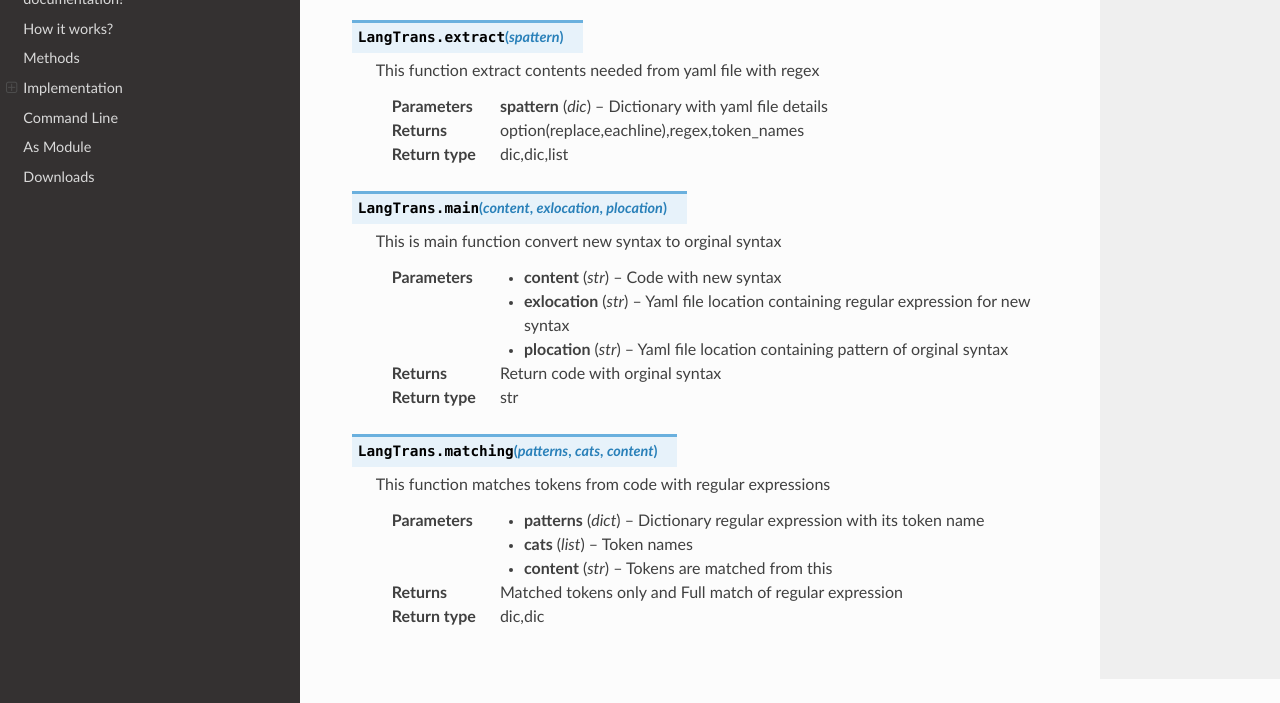
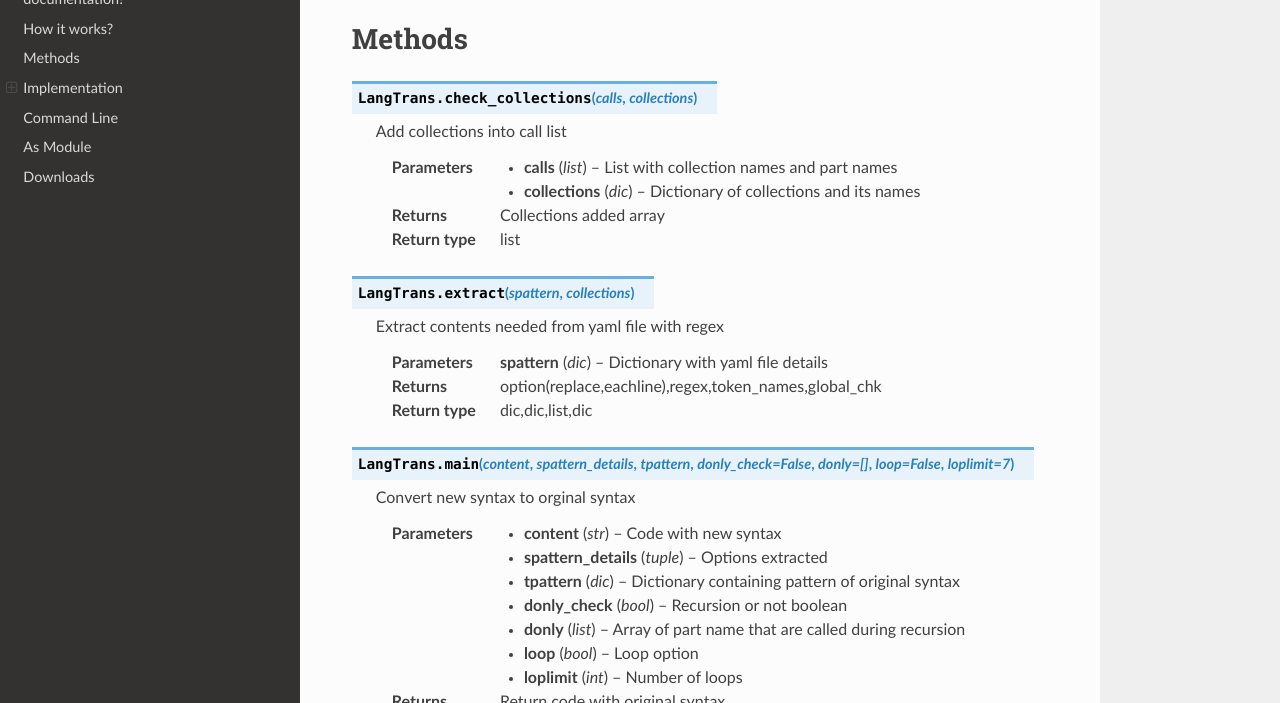
Before and after one commit to LangTrans/LangTrans, a Sphinx documentation site: the page built from docs/index.rst, in a window 1280 px wide and 900 px high, scrolled down 381 px, cut to the strip 197-900 px from the top of the window. Built offline with Sphinx 7.4.7 and the Read the Docs theme 2.0.0, drawn with Linux system fonts in a browser that asks for light colours; some of the changed text lies outside the part shown.

Commit message:
New features added
New documentation for part calling and collections

```diff
--- a/docs/index.rst
+++ b/docs/index.rst
@@ -30,62 +30,107 @@ Methods
 
 .. raw:: html
 
-	<span class="target" id="module-LangTrans"></span><dl class="py function">
+	<div class="section" id="module-LangTrans">
+	<span id="methods"></span><h1>Methods<a class="headerlink" href="#module-LangTrans" title="Permalink to this headline">¶</a></h1>
+	<dl class="py function">
+	<dt id="LangTrans.check_collections">
+	<code class="sig-prename descclassname">LangTrans.</code><code class="sig-name descname">check_collections</code><span class="sig-paren">(</span><em class="sig-param"><span class="n">calls</span></em>, <em class="sig-param"><span class="n">collections</span></em><span class="sig-paren">)</span><a class="headerlink" href="#LangTrans.check_collections" title="Permalink to this definition">¶</a></dt>
+	<dd><p>Add collections into call list</p>
+	<dl class="field-list simple">
+	<dt class="field-odd">Parameters</dt>
+	<dd class="field-odd"><ul class="simple">
+	<li><p><strong>calls</strong> (<em>list</em>) – List with collection names and part names</p></li>
+	<li><p><strong>collections</strong> (<em>dic</em>) – Dictionary of collections and its names</p></li>
+	</ul>
+	</dd>
+	<dt class="field-even">Returns</dt>
+	<dd class="field-even"><p>Collections added array</p>
+	</dd>
+	<dt class="field-odd">Return type</dt>
+	<dd class="field-odd"><p>list</p>
+	</dd>
+	</dl>
+	</dd></dl>
+
+	<dl class="py function">
 	<dt id="LangTrans.extract">
-	<code class="sig-prename descclassname">LangTrans.</code><code class="sig-name descname">extract</code><span class="sig-paren">(</span><em class="sig-param"><span class="n">spattern</span></em><span class="sig-paren">)</span><a class="headerlink" href="#LangTrans.extract" title="Permalink to this definition">¶</a></dt>
-	<dd><p>This function extract contents needed from yaml file with regex</p>
+	<code class="sig-prename descclassname">LangTrans.</code><code class="sig-name descname">extract</code><span class="sig-paren">(</span><em class="sig-param"><span class="n">spattern</span></em>, <em class="sig-param"><span class="n">collections</span></em><span class="sig-paren">)</span><a class="headerlink" href="#LangTrans.extract" title="Permalink to this definition">¶</a></dt>
+	<dd><p>Extract contents needed from yaml file with regex</p>
 	<dl class="field-list simple">
 	<dt class="field-odd">Parameters</dt>
 	<dd class="field-odd"><p><strong>spattern</strong> (<em>dic</em>) – Dictionary with yaml file details</p>
 	</dd>
 	<dt class="field-even">Returns</dt>
-	<dd class="field-even"><p>option(replace,eachline),regex,token_names</p>
+	<dd class="field-even"><p>option(replace,eachline),regex,token_names,global_chk</p>
 	</dd>
 	<dt class="field-odd">Return type</dt>
-	<dd class="field-odd"><p>dic,dic,list</p>
+	<dd class="field-odd"><p>dic,dic,list,dic</p>
 	</dd>
 	</dl>
 	</dd></dl>
+
 	<dl class="py function">
 	<dt id="LangTrans.main">
-	<code class="sig-prename descclassname">LangTrans.</code><code class="sig-name descname">main</code><span class="sig-paren">(</span><em class="sig-param"><span class="n">content</span></em>, <em class="sig-param"><span class="n">exlocation</span></em>, <em class="sig-param"><span class="n">plocation</span></em><span class="sig-paren">)</span><a class="headerlink" href="#LangTrans.main" title="Permalink to this definition">¶</a></dt>
-	<dd><p>This is main function convert new syntax to orginal syntax</p>
+	<code class="sig-prename descclassname">LangTrans.</code><code class="sig-name descname">main</code><span class="sig-paren">(</span><em class="sig-param"><span class="n">content</span></em>, <em class="sig-param"><span class="n">spattern_details</span></em>, <em class="sig-param"><span class="n">tpattern</span></em>, <em class="sig-param"><span class="n">donly_check</span><span class="o">=</span><span class="default_value">False</span></em>, <em class="sig-param"><span class="n">donly</span><span class="o">=</span><span class="default_value">[]</span></em>, <em class="sig-param"><span class="n">loop</span><span class="o">=</span><span class="default_value">False</span></em>, <em class="sig-param"><span class="n">loplimit</span><span class="o">=</span><span class="default_value">7</span></em><span class="sig-paren">)</span><a class="headerlink" href="#LangTrans.main" title="Permalink to this definition">¶</a></dt>
+	<dd><p>Convert new syntax to orginal syntax</p>
 	<dl class="field-list simple">
 	<dt class="field-odd">Parameters</dt>
 	<dd class="field-odd"><ul class="simple">
 	<li><p><strong>content</strong> (<em>str</em>) – Code with new syntax</p></li>
-	<li><p><strong>exlocation</strong> (<em>str</em>) – Yaml file location containing regular expression for new syntax</p></li>
-	<li><p><strong>plocation</strong> (<em>str</em>) – Yaml file location containing pattern of orginal syntax</p></li>
+	<li><p><strong>spattern_details</strong> (<em>tuple</em>) – Options extracted</p></li>
+	<li><p><strong>tpattern</strong> (<em>dic</em>) – Dictionary containing pattern of original syntax</p></li>
+	<li><p><strong>donly_check</strong> (<em>bool</em>) – Recursion or not boolean</p></li>
+	<li><p><strong>donly</strong> (<em>list</em>) – Array of part name that are called during recursion</p></li>
+	<li><p><strong>loop</strong> (<em>bool</em>) – Loop option</p></li>
+	<li><p><strong>loplimit</strong> (<em>int</em>) – Number of loops</p></li>
 	</ul>
 	</dd>
 	<dt class="field-even">Returns</dt>
-	<dd class="field-even"><p>Return code with orginal syntax</p>
+	<dd class="field-even"><p>Return code with original syntax</p>
 	</dd>
 	<dt class="field-odd">Return type</dt>
 	<dd class="field-odd"><p>str</p>
 	</dd>
 	</dl>
 	</dd></dl>
+
 	<dl class="py function">
-	<dt id="LangTrans.matching">
-	<code class="sig-prename descclassname">LangTrans.</code><code class="sig-name descname">matching</code><span class="sig-paren">(</span><em class="sig-param"><span class="n">patterns</span></em>, <em class="sig-param"><span class="n">cats</span></em>, <em class="sig-param"><span class="n">content</span></em><span class="sig-paren">)</span><a class="headerlink" href="#LangTrans.matching" title="Permalink to this definition">¶</a></dt>
-	<dd><p>This function matches tokens from code with regular expressions</p>
+	<dt id="LangTrans.settings">
+	<code class="sig-prename descclassname">LangTrans.</code><code class="sig-name descname">settings</code><span class="sig-paren">(</span><em class="sig-param"><span class="n">spattern</span></em><span class="sig-paren">)</span><a class="headerlink" href="#LangTrans.settings" title="Permalink to this definition">¶</a></dt>
+	<dd><p>Replace var name wit its value</p>
+	<dl class="field-list simple">
+	<dt class="field-odd">Parameters</dt>
+	<dd class="field-odd"><p><strong>spattern</strong> (<em>dic</em>) – Dictionary with yaml file details</p>
+	</dd>
+	<dt class="field-even">Returns</dt>
+	<dd class="field-even"><p>collections,lop,loplimit</p>
+	</dd>
+	<dt class="field-odd">Return type</dt>
+	<dd class="field-odd"><p>dic,bool,int</p>
+	</dd>
+	</dl>
+	</dd></dl>
+
+	<dl class="py function">
+	<dt id="LangTrans.tknoptions">
+	<code class="sig-prename descclassname">LangTrans.</code><code class="sig-name descname">tknoptions</code><span class="sig-paren">(</span><em class="sig-param"><span class="n">sdef</span></em>, <em class="sig-param"><span class="n">collections</span></em><span class="sig-paren">)</span><a class="headerlink" href="#LangTrans.tknoptions" title="Permalink to this definition">¶</a></dt>
+	<dd><p>Extract eachline and replace option from yaml</p>
 	<dl class="field-list simple">
 	<dt class="field-odd">Parameters</dt>
 	<dd class="field-odd"><ul class="simple">
-	<li><p><strong>patterns</strong> (<em>dict</em>) – Dictionary regular expression with its token name</p></li>
-	<li><p><strong>cats</strong> (<em>list</em>) – Token names</p></li>
-	<li><p><strong>content</strong> (<em>str</em>) – Tokens are matched from this</p></li>
+	<li><p><strong>sdef</strong> (<em>dic</em>) – Contains token options</p></li>
+	<li><p><strong>collections</strong> – Dictionary of collections and its names</p></li>
 	</ul>
 	</dd>
 	<dt class="field-even">Returns</dt>
-	<dd class="field-even"><p>Matched tokens only and Full match of regular expression</p>
+	<dd class="field-even"><p>(call,eachline_option,replace_option)</p>
 	</dd>
 	<dt class="field-odd">Return type</dt>
-	<dd class="field-odd"><p>dic,dic</p>
+	<dd class="field-odd"><p>tuple</p>
 	</dd>
 	</dl>
 	</dd></dl>
+
 	</div>
 
 Implementation
@@ -128,6 +177,7 @@ Syntax
 | **regex** - Place where regular expression to extract particular block of code including tokens.
 | 			Regular expression for tokens must be inside brackets.
 | **tokens** - Name of tokens you wanted to extract
+| **global** - if it is False it works only after calling it otherwise it works normally.
 | **token1** - You can modify tokens you extracted
 | 		 	*eachline* - You can additional content for eachline
 | 		 				<line> represents orginal content in eachline
@@ -137,10 +187,15 @@ Syntax
 | 		 				To replace add a list with first as regular expression of content
 | 		 				and second with content you wanted to replace with
 | 		 				To delete add a list with one content(regular expression of content you wanted to remove)
+|			*call* - To call another regex from another part/typeofsyntax
+|				 Write name of part/typeofsyntax inside array of call.
+|				 It work only on token(token1) part extracted from source code.
 | **settings** - In setting you have loop, looplimit and variables
 | 		   		*loop* -  To pass through regular expresion multiple times
 | 		   		*looplimit* - Number of times to pass
 | 		  		*variables* - You can make variables than can used inside regular expression by <varname>
+|				*collections* - List of typeofsyntax/part with a name
+|						It can be called
 Example
 ^^^^^^^
 .. code-block:: yaml
```
Also changed, not shown: other parts of docs/index.rst (+4 -0 lines).
